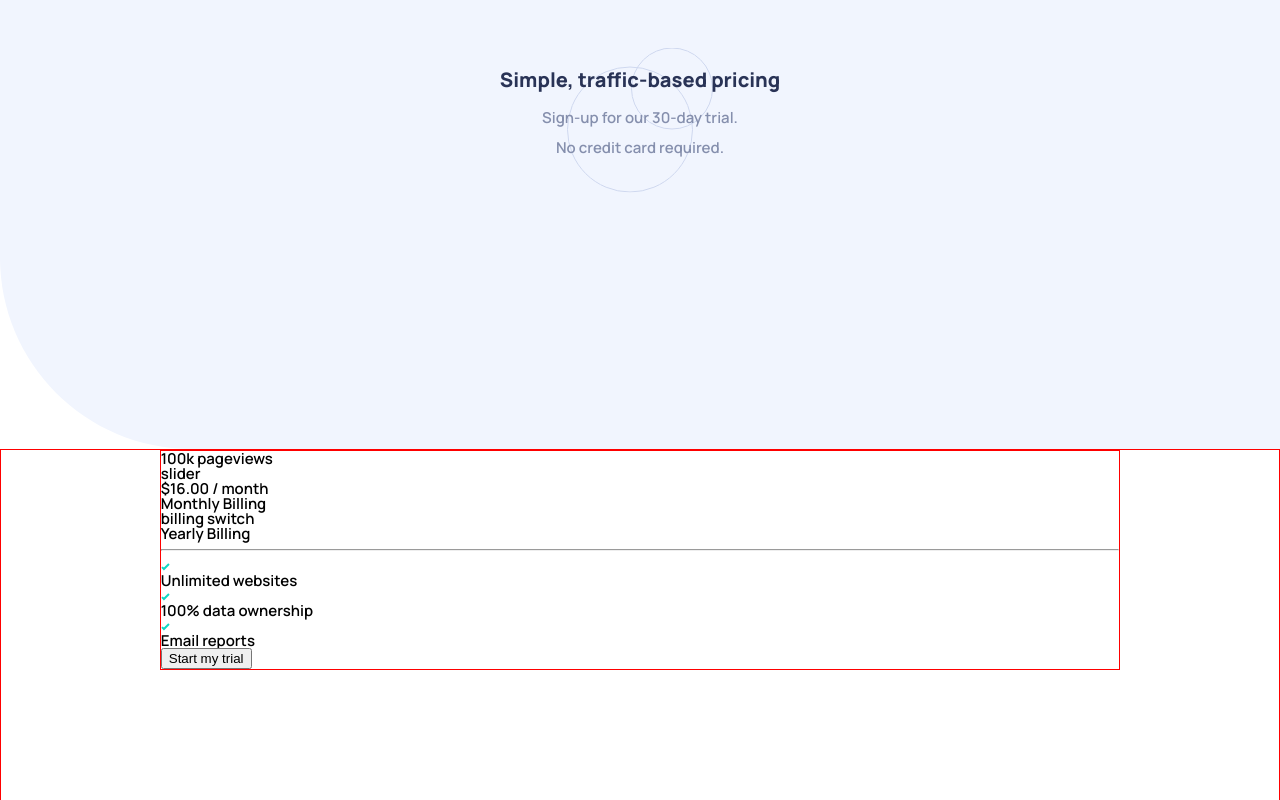
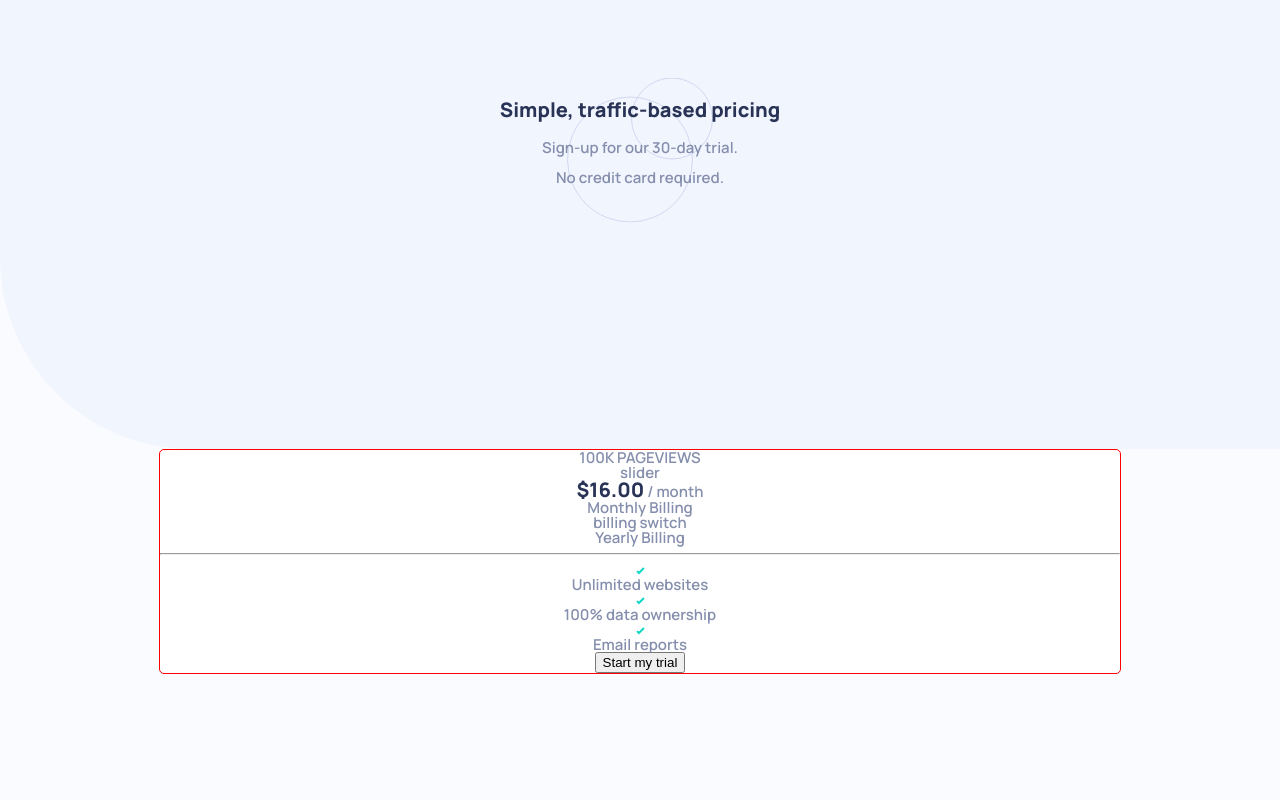
Before and after one commit to nicyuvi/interactive-pricing-component-solution, a React (Create React App) app: page / in a window 1280 px wide. Shown: the top 800 px of the page. Built offline with nearby package versions, Linux system fonts and the light colour scheme.

Commit message:
Style pricing component

```diff
--- a/src/App/Slider.js
+++ b/src/App/Slider.js
@@ -3,10 +3,10 @@ import React from 'react';
 function Slider() {
   return (
     <>
-      <p>100k pageviews</p>
+      <p>100K PAGEVIEWS</p>
       <p>slider</p>
       <p>
-        $16.00 <span>/ month</span>
+        <span className='pricing-container__price'>$16.00</span> / month
       </p>
     </>
   );
--- a/src/index.css
+++ b/src/index.css
@@ -139,6 +139,7 @@ html {
 }
 
 body {
+  background-color: var(--veryPaleBlue);
   font-family: 'Manrope', sans-serif;
 }
 
@@ -146,6 +147,7 @@ body {
 :root {
   --grayBlue: hsl(225, 20%, 60%);
   --darkBlue: hsl(227, 35%, 25%);
+  --veryPaleBlue: hsl(230, 100%, 99%);
 }
 
 /* ?utility classes */
@@ -172,6 +174,12 @@ main {
   font-size: 1.5rem;
 }
 
+.pricing-container__price {
+  color: var(--darkBlue);
+  font-size: 2rem;
+  font-weight: 800;
+}
+
 /** TYPOGRAPHY **/
 
 /** LAYOUT **/
@@ -181,8 +189,8 @@ header {
 }
 
 main {
-  border: 1px solid red;
-  height: 500px;
+  position: relative;
+  height: 100%;
   width: auto;
 }
 /** LAYOUT **/
@@ -198,7 +206,7 @@ header p {
 .header-container {
   position: relative;
   z-index: 5;
-  padding: 70px 0;
+  padding: 100px 0;
 }
 
 .header-container__image {
@@ -212,7 +220,15 @@ header p {
 
 /* ?Pricing Component */
 .pricing-container {
+  /* position: absolute;
+  top: 50%;
+  left: 50%;
+  transform: translate(-50%, -50%); */
   border: 1px solid red;
+  border-radius: 5px;
+  text-align: center;
+  color: var(--grayBlue);
+  background-color: white;
 }
 /* ?Slider */
 /* ?Slider */
```
